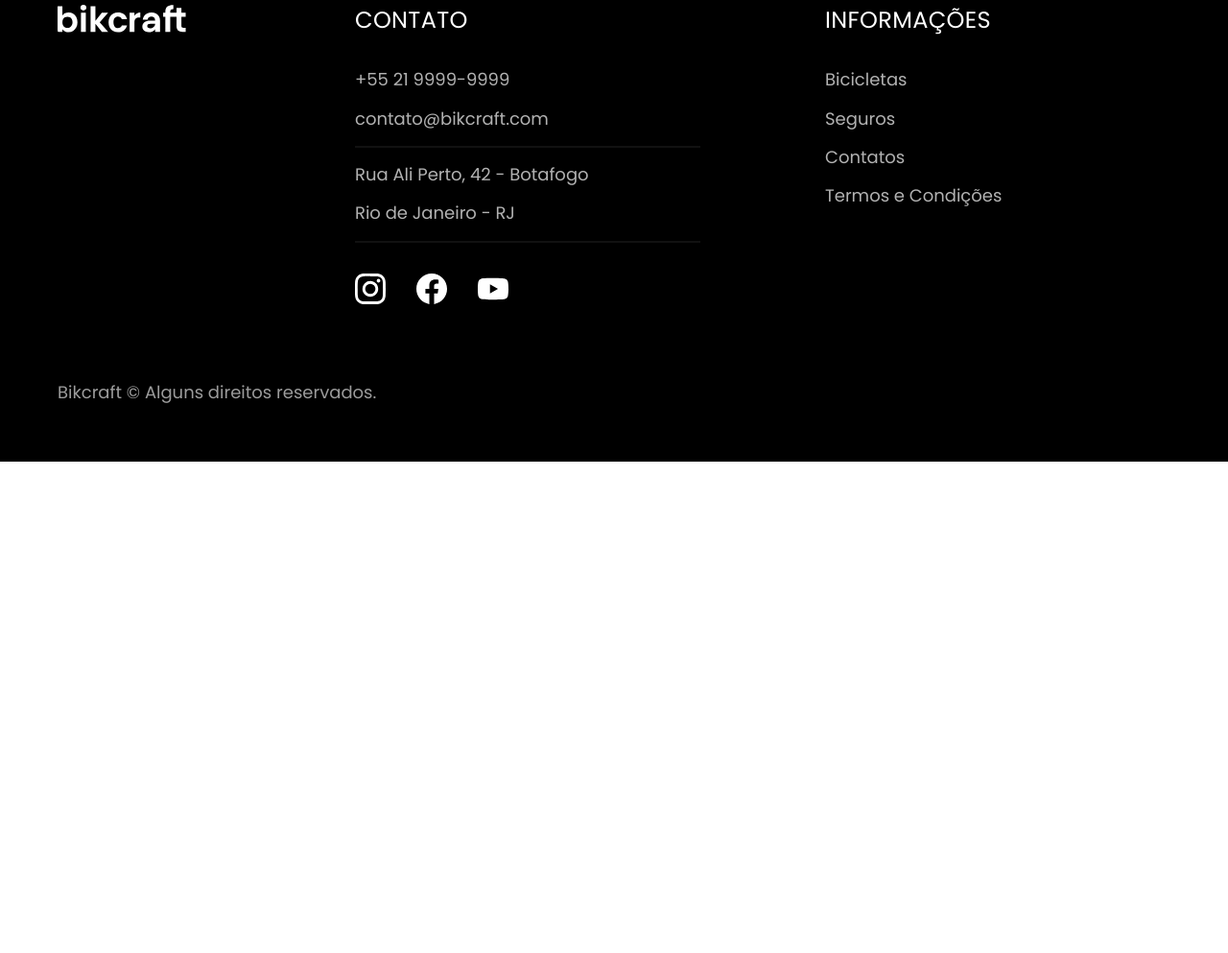
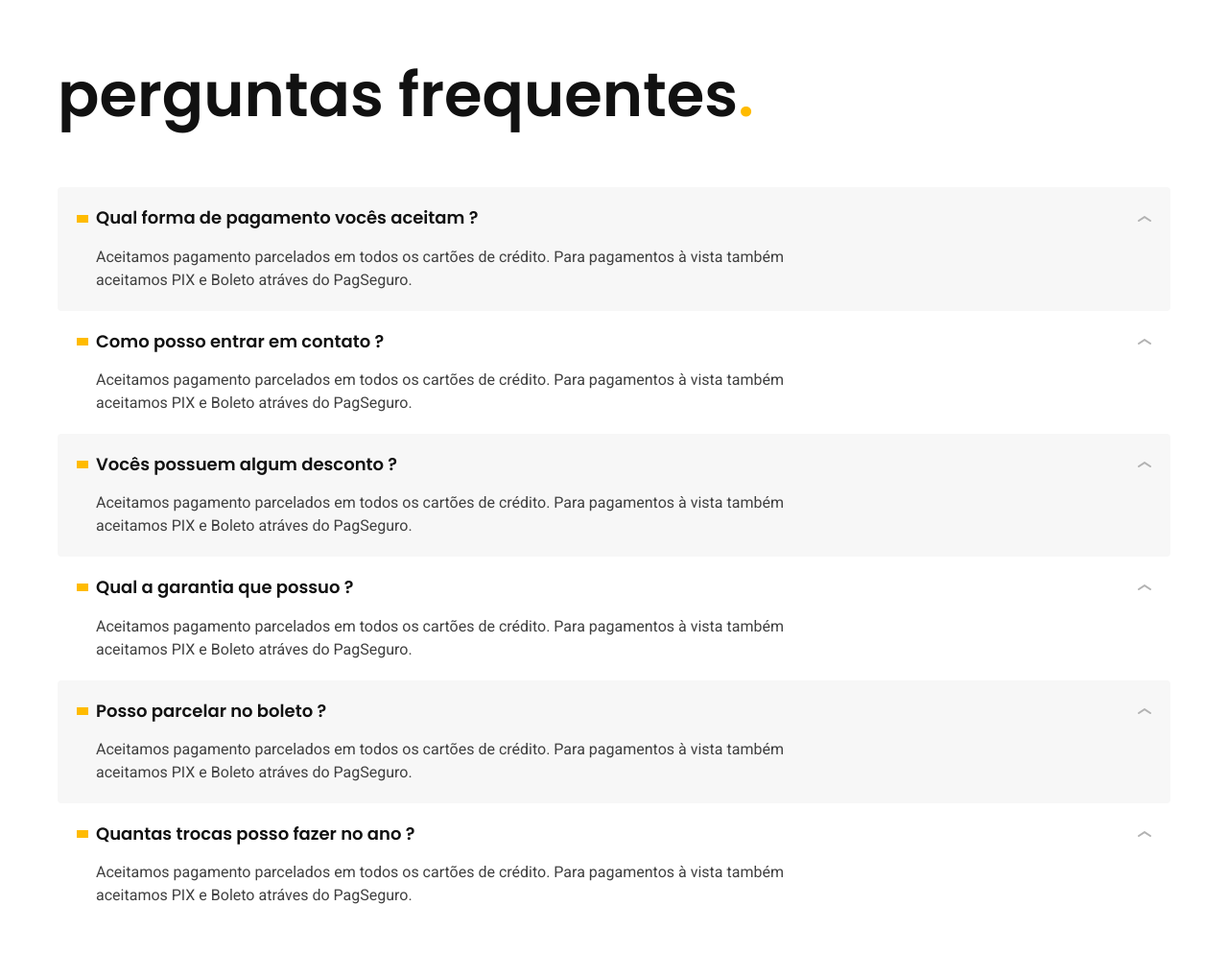
Before and after one commit to alexandrejuniorc/bikcraft-origamid, a plain HTML site: page seguros.html in a window 1280 px wide. Shown: the part 1647-2640 px from the top of the page at 96% size. Before the commit the page ends 2128 px from the top, so only its background shows below. Drawn offline with Linux system fonts and the light colour scheme.

Commit message:
completa página seguros e adiciona página nimbus

```diff
--- a/css/global/global.css
+++ b/css/global/global.css
@@ -4,7 +4,7 @@ body {
     color: #1111;
 }
 
-h1, h2, h3, h4, h5, ul, p, blockquote{
+h1, h2, h3, h4, h5, ul, p, blockquote,dd{
     margin: 0px;
 }
 
--- a/css/seguros/perguntas.css
+++ b/css/seguros/perguntas.css
@@ -0,0 +1,61 @@
+.perguntas {
+    padding-top: 120px;
+    padding-bottom: 120px;
+}
+
+.perguntas h2 {
+    margin-bottom: 60px;
+}
+/* Pra falar com as divs que estão dentro da dl caso tenha outras externas. */
+.perguntas dl > div {
+    padding: 20px;
+    border-radius: 4px;
+}
+/* odd - somente pra comentar com número ímpares */
+.perguntas dl > div:nth-child(odd) {
+    background-color: var(--cor-1);
+}
+
+.perguntas dt{
+    display: grid;
+    grid-template-columns: auto 1fr auto;
+    align-items: center;
+    gap: 8px;
+    cursor: pointer;
+}
+
+.perguntas dt::before {
+    content: "";
+    display: inline-block;
+    width: 12px;
+    height: 8px;
+    background-color: var(--cor-p1);
+}
+.perguntas dt::after{
+    content: "";
+    display: inline-block;
+    width: 14px;
+    height: 6px;
+    background: url("../../img/icones/seta-abrir.svg");
+    transition: 0.3s;
+}
+.perguntas dt:hover::after{
+    transform: rotate(180deg);
+}
+
+.perguntas dd{
+    padding-left: 20px;
+    padding-top: 16px;
+    max-width: 80ch;
+}
+
+@media (max-width: 800px){
+    .perguntas{
+        padding-top: 60px;
+        padding-bottom: 60px;
+    }
+    .perguntas h2{
+        margin-bottom: 40px;
+    }
+
+}
--- a/seguros.html
+++ b/seguros.html
@@ -118,6 +118,50 @@
         </div>
     </article>
 
+        <article class="perguntas container">
+            <h2 class="font-1-xxl cor-11">perguntas frequentes<span class="cor-p1">.</span></h2>
+            <!-- Lista de definição <dl></dl> -->
+            <!-- Termo que vai ser definido <dt></dt> -->
+            <!-- Definição do termo <dd></dd> -->
+            <dl>
+                <div>
+                    <dt class="font-1-m-b cor-11">Qual forma de pagamento vocês aceitam ?</dt>
+                    <dd class="font-2-s cor-9">Aceitamos pagamento parcelados em todos os cartões de
+                        crédito. Para pagamentos à vista também aceitamos PIX e Boleto
+                        atráves do PagSeguro.</dd>
+                </div>
+                <div>
+                    <dt class="font-1-m-b cor-11">Como posso entrar em contato ?</dt>
+                    <dd class="font-2-s cor-9">Aceitamos pagamento parcelados em todos os cartões de
+                        crédito. Para pagamentos à vista também aceitamos PIX e Boleto
+                        atráves do PagSeguro.</dd>
+                </div>
+                <div>
+                    <dt class="font-1-m-b cor-11">Vocês possuem algum desconto ?</dt>
+                    <dd class="font-2-s cor-9">Aceitamos pagamento parcelados em todos os cartões de
+                        crédito. Para pagamentos à vista também aceitamos PIX e Boleto
+                        atráves do PagSeguro.</dd>
+                </div>
+                <div>
+                    <dt class="font-1-m-b cor-11">Qual a garantia que possuo ?</dt>
+                    <dd class="font-2-s cor-9">Aceitamos pagamento parcelados em todos os cartões de
+                        crédito. Para pagamentos à vista também aceitamos PIX e Boleto
+                        atráves do PagSeguro.</dd>
+                </div>
+                <div>
+                    <dt class="font-1-m-b cor-11">Posso parcelar no boleto ?</dt>
+                    <dd class="font-2-s cor-9">Aceitamos pagamento parcelados em todos os cartões de
+                        crédito. Para pagamentos à vista também aceitamos PIX e Boleto
+                        atráves do PagSeguro.</dd>
+                </div>
+                <div>
+                    <dt class="font-1-m-b cor-11">Quantas trocas posso fazer no ano ?</dt>
+                    <dd class="font-2-s cor-9">Aceitamos pagamento parcelados em todos os cartões de
+                        crédito. Para pagamentos à vista também aceitamos PIX e Boleto
+                        atráves do PagSeguro.</dd>
+                </div>
+            </dl>
+        </article>
 
     <footer class="footer-bg">
         <div class="footer container">
```
Also changed, not shown: bicicletas/nimbus.html (added, +142 -0 lines).
